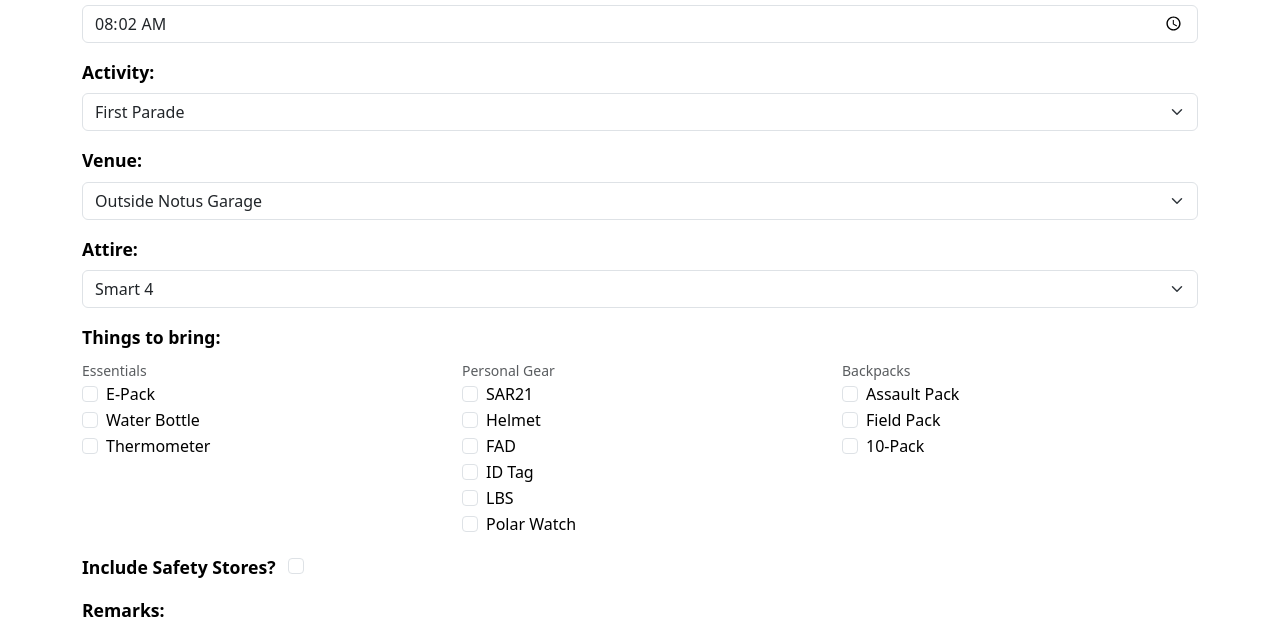
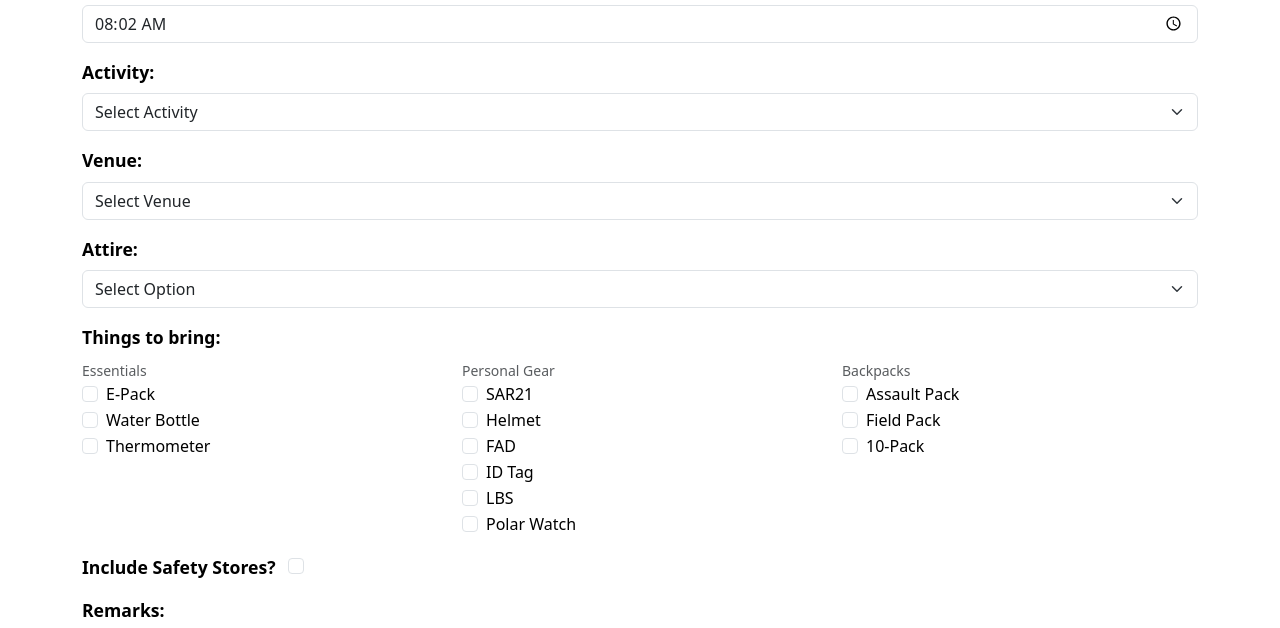
Before and after one commit to n1cholasong/lps-buddy, a plain HTML site: page nexttiming.html in a window 1280 px wide. Shown: the part 156-784 px from the top of the page. Drawn offline with nearby package versions, Linux system fonts and the light colour scheme.

Commit message:
Update nexttiming.html

```diff
--- a/nexttiming.html
+++ b/nexttiming.html
@@ -26,6 +26,7 @@
 
     <label class="form-label mt-3">Activity:</label>
     <select id="activitySelect" class="form-select" onchange="toggleOtherActivity()">
+      <option value="" class="text-muted" disabled selected>Select Activity</option>
       <option value="First Parade">First Parade</option>
       <option value="Last Parade">Last Parade</option>
       <option value="Breakfast">Breakfast</option>
@@ -43,6 +44,7 @@
 
     <label class="form-label mt-3">Venue:</label>
     <select id="venueSelect" class="form-select" onchange="toggleOtherVenue()">
+      <option value="" class="text-muted" disabled selected>Select Venue</option>
       <option value="Outside Notus Garage">Outside Notus Garage</option>
       <option value="BattleKing Room">BattleKing Room</option>
       <option value="Foyer">Foyer</option>
@@ -55,6 +57,7 @@
 
     <label class="form-label mt-3">Attire:</label>
     <select id="attireSelect" class="form-select" onchange="toggleOtherAttire()">
+      <option value="" class="text-muted" disabled selected>Select Option</option>
       <option value="Smart 4">Smart 4</option>
       <option value="Long 4">Long 4</option>
       <option value="Hybrid">Hybrid</option>
@@ -148,6 +151,7 @@
   </div>
 
   <script src="js/script.js"></script>
+  <script src="js/nexttiming.js"></script>
   <script src="https://cdn.jsdelivr.net/npm/bootstrap@5.3.2/dist/js/bootstrap.bundle.min.js"></script>
 </body>
 </html>
```
